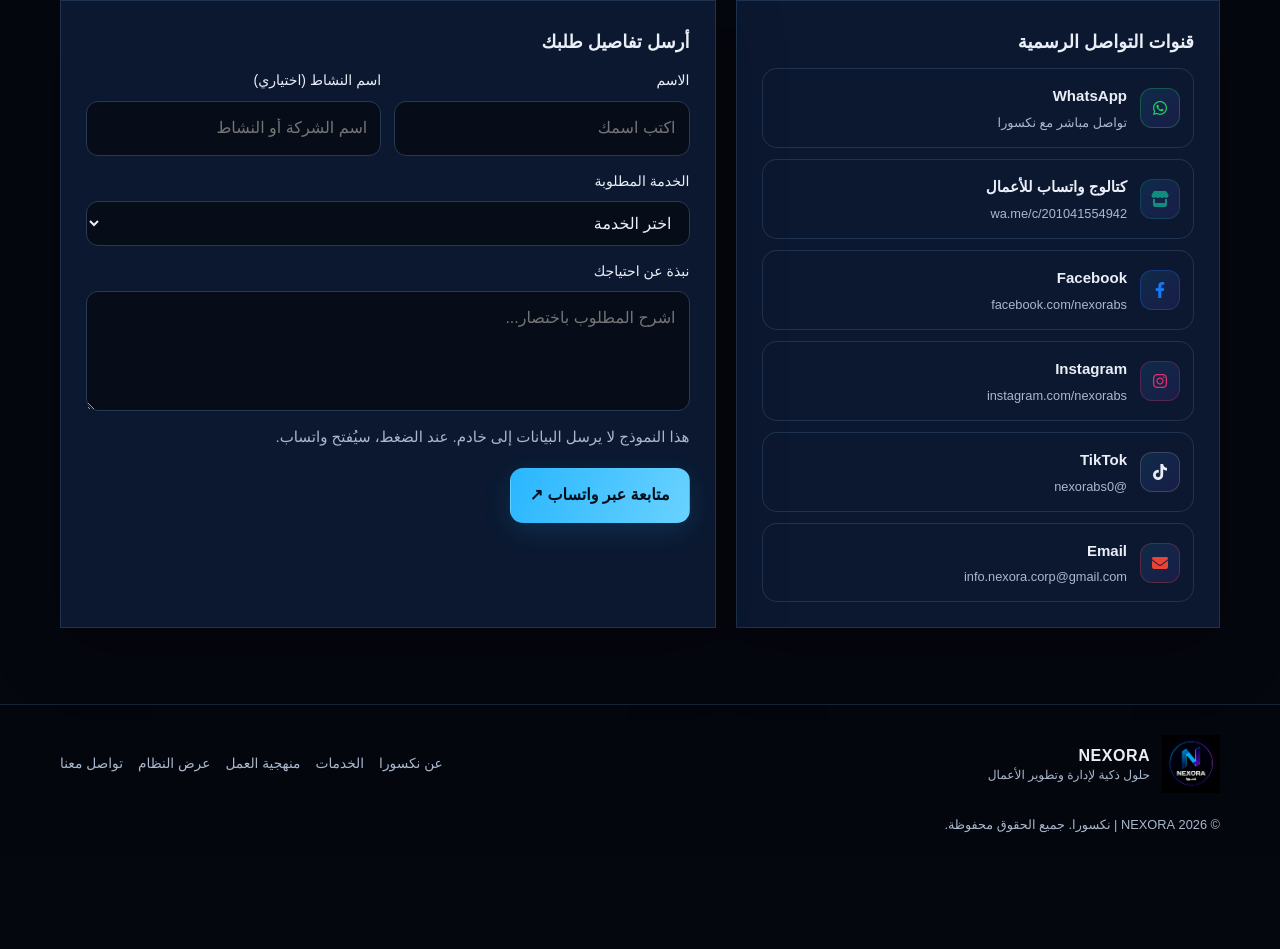
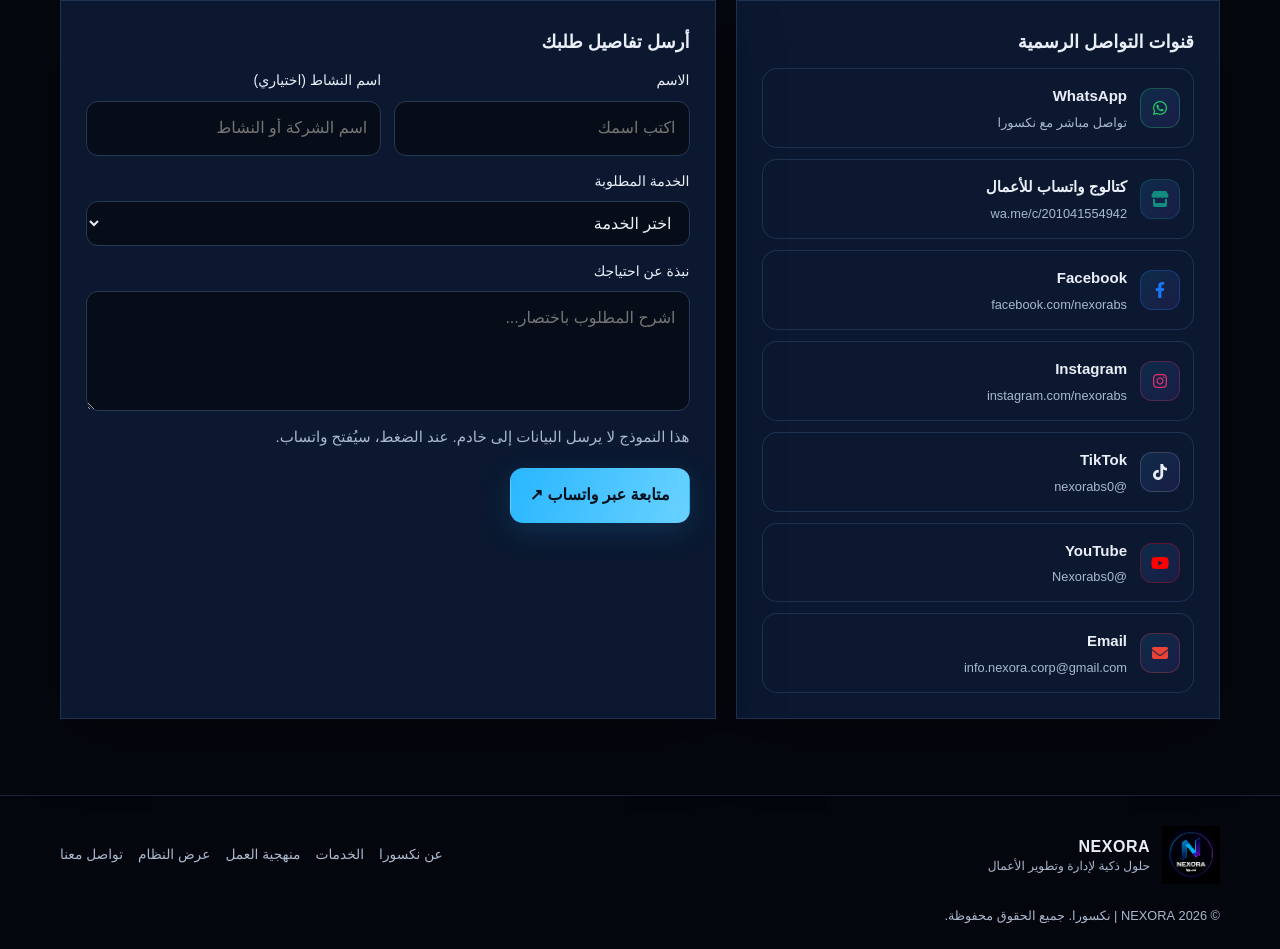
Before and after one commit to Eng-abdelrhman-95/nexora-website, a plain HTML site: page index.html in a window 1280 px wide. Shown: the part 4021-4970 px from the top of the page. Before the commit the page ends 4879 px from the top, so only its background shows below. Drawn offline with Linux system fonts and the light colour scheme.

Commit message:
Enhance contact links and service descriptions
Updated contact links and service descriptions for clarity.

```diff
--- a/index.html
+++ b/index.html
@@ -172,10 +172,15 @@
 .contact-link:nth-child(5):hover .iconbox { background: #000; color: #25F4EE; border-color: #000; }
 .contact-link:nth-child(5) .iconbox { color: var(--text); border-color: rgba(150,150,150,0.3); }
 
+/* YouTube */
+.contact-link:nth-child(6):hover { border-color: #ff0000; background: rgba(255,0,0,0.08); }
+.contact-link:nth-child(6):hover .iconbox { background: #ff0000; color: #fff; border-color: #ff0000; }
+.contact-link:nth-child(6) .iconbox { color: #ff0000; border-color: rgba(255,0,0,0.3); }
+
 /* Email */
-.contact-link:nth-child(6):hover { border-color: #ea4335; background: rgba(234,67,53,0.08); }
-.contact-link:nth-child(6):hover .iconbox { background: #ea4335; color: #fff; border-color: #ea4335; }
-.contact-link:nth-child(6) .iconbox { color: #ea4335; border-color: rgba(234,67,53,0.3); }
+.contact-link:nth-child(7):hover { border-color: #ea4335; background: rgba(234,67,53,0.08); }
+.contact-link:nth-child(7):hover .iconbox { background: #ea4335; color: #fff; border-color: #ea4335; }
+.contact-link:nth-child(7) .iconbox { color: #ea4335; border-color: rgba(234,67,53,0.3); }
 
 .contact-link span small{display:block;color:var(--muted);font-size:.8rem}
 .contact-link strong{font-size:.94rem;overflow-wrap:anywhere}
@@ -340,6 +345,7 @@
     <a class="contact-link" href="https://www.facebook.com/nexorabs" target="_blank" rel="noopener noreferrer"><span class="iconbox"><i class="fab fa-facebook-f"></i></span><span><strong>Facebook</strong><small>facebook.com/nexorabs</small></span></a>
     <a class="contact-link" href="https://www.instagram.com/nexorabs/" target="_blank" rel="noopener noreferrer"><span class="iconbox"><i class="fab fa-instagram"></i></span><span><strong>Instagram</strong><small>instagram.com/nexorabs</small></span></a>
     <a class="contact-link" href="https://www.tiktok.com/@nexorabs0" target="_blank" rel="noopener noreferrer"><span class="iconbox"><i class="fab fa-tiktok"></i></span><span><strong>TikTok</strong><small>@nexorabs0</small></span></a>
+    <a class="contact-link" href="https://www.youtube.com/@Nexorabs0" target="_blank" rel="noopener noreferrer"><span class="iconbox"><i class="fab fa-youtube"></i></span><span><strong>YouTube</strong><small>@Nexorabs0</small></span></a>
     <a class="contact-link" href="mailto:info.nexora.corp@gmail.com"><span class="iconbox"><i class="fas fa-envelope"></i></span><span><strong>Email</strong><small>info.nexora.corp@gmail.com</small></span></a>
    </div></div>
    <div class="card" id="contactFormCard"><h3 data-i18n="messageTitle">أرسل تفاصيل طلبك</h3><form id="contactForm">
@@ -461,11 +467,11 @@
       servicesKicker: "Services & Solutions", servicesTitle: "Practical Services from Analysis to Execution", servicesIntro: "Choose a service to view its preliminary scope.",
       tagSystems: "Systems", tagAutomation: "Digital Trans.", tagConsulting: "Consulting", tagData: "Data", tagOperations: "Operations", tagEnable: "Delivery",
       svc1Title: "ERP & Business Management", svc1Desc: "Organize data and workflows within a system tailored to your project scope.",
-      svc2Title: "Automation & Digital Transformation", svc2Desc: "Reduce repetitive tasks and improve data flow between steps.",
-      svc3Title: "Consulting & Needs Analysis", svc3Desc: "Understand current status, identify problems, and explore options.",
-      svc4Title: "Excel & VBA Solutions", svc4Desc: "Organize data, reports, and automate repetitive tasks using Excel.",
-      svc5Title: "Business & Operations Development", svc5Desc: "Improve workflows, define responsibilities and follow-up points.",
-      svc6Title: "Implementation, Documentation & Training", svc6Desc: "Prepare operational manuals, policies, and training according to the agreed scope.",
+      svc2Title: "Automation & Digital Transformation", svc2Desc: "Convert repetitive manual tasks into smart automated workflows using modern tools to increase efficiency.",
+      svc3Title: "Consulting & Needs Analysis", svc3Desc: "Specialized consulting sessions to analyze your current business status and propose optimal technical solutions.",
+      svc4Title: "Excel & VBA Solutions", svc4Desc: "Design advanced Excel templates, automated reports, and custom VBA scripts to organize complex data.",
+      svc5Title: "Business & Operations Development", svc5Desc: "Re-engineering internal processes, clarifying workflows, and defining responsibilities to boost productivity.",
+      svc6Title: "Implementation, Documentation & Training", svc6Desc: "Prepare operational manuals and fully train your team to ensure smooth system implementation.",
       details: "Service Details →",
       methodKicker: "Workflow", methodTitle: "Clear Steps Before Starting", methodIntro: "A practical sequence ensuring clarity of decisions and expectations.",
       step1: "Understand Needs", step2: "Analyze Status", step3: "Define Solution", step4: "Planning & Dev", step5: "Execution", step6: "Delivery & Training", step7: "Support", step8: "Future Updates",
```
